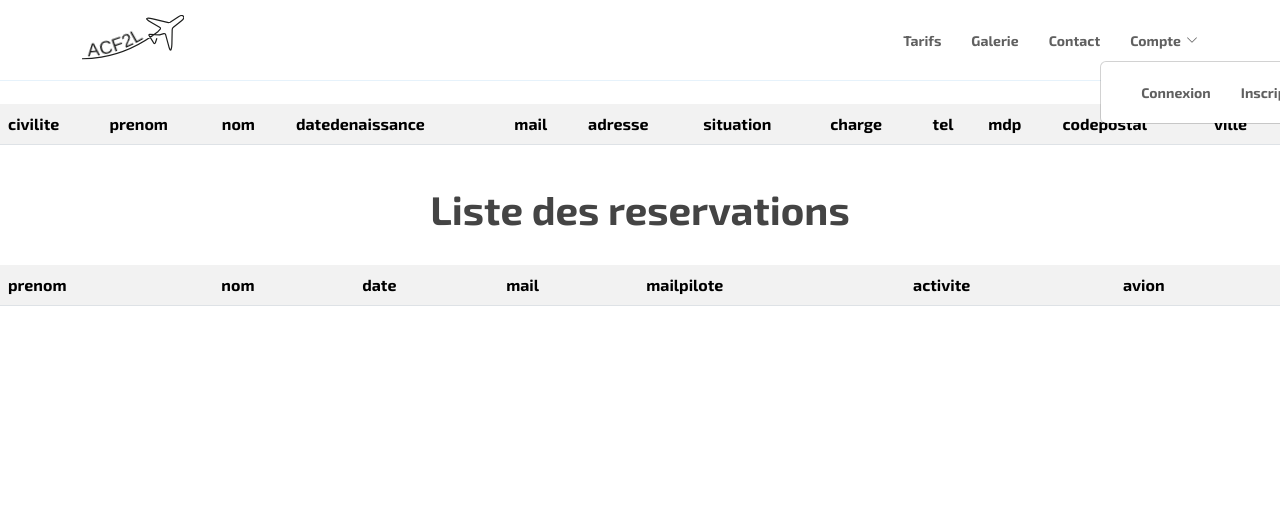
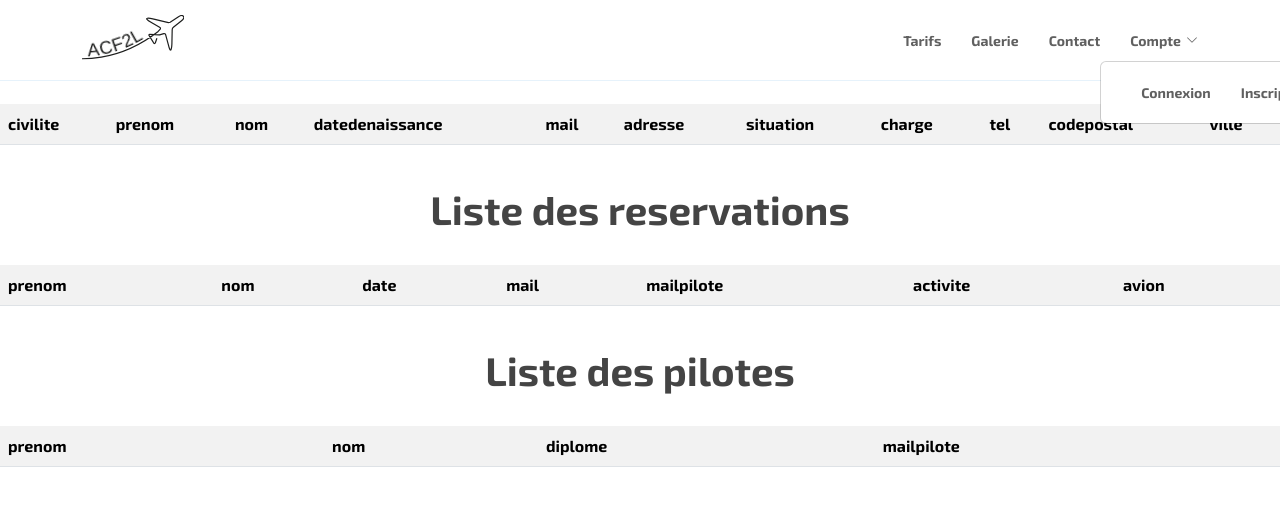
Before and after one commit to Karlitooo03/SAE303, a PHP site: page /membres.php in a window 1280 px wide. Shown: the top 506 px of the page. Run offline with PHP 8.4, Linux system fonts and the light colour scheme; data that the repository does not hold is empty.

Commit message:
back modis 2

```diff
--- a/compte.php
+++ b/compte.php
@@ -3,7 +3,7 @@ session_start();
 
 require_once "poo_repository.php";
 require_once "poo_models.php";
-
+/*
 if (!isset($_SESSION['mail'])) {
     header('Location: index.php');
     exit;
@@ -30,7 +30,7 @@ if ($updatedUser) {
 }
 
 var_dump($_SESSION['mail']) ;
-
+*/
 $mail = $_SESSION['mail'];
 $nom = $_SESSION['nom'];
 $tel = $_SESSION['tel'];
--- a/membres.php
+++ b/membres.php
@@ -1,6 +1,8 @@
 <?php
 session_start();
 //require_once "exec.php";
+error_reporting(E_ERROR | E_PARSE); //Enleve les Warining
+
 require_once "poo_models.php";
 require_once "poo_repository.php";
 ?>
@@ -12,7 +14,7 @@ require_once "poo_repository.php";
 */
 function afficherTable($table, $colonnes)
 {
-    try {
+   // try {
         $modele = new Model($table);
         $repository = new Repository($modele->getTable());
 
@@ -35,18 +37,19 @@ function afficherTable($table, $colonnes)
             echo '</tr>';
         }
 
-        echo '</table>';
+        echo '</table>';/*
     } catch (PDOException $e) {
-        die($e->getMessage());
+        //die($e->getMessage());*/
     }
-}
+//}
 
 // Afficher le tableau des adhérents
-    $colonnesAdherents = ['civilite', 'prenom', 'nom', 'datedenaissance', 'mail', 'adresse', 'situation', 'charge', 'tel', 'mdp', 'codepostal', 'ville'];
+    $colonnesAdherents = ['civilite', 'prenom', 'nom', 'datedenaissance', 'mail', 'adresse', 'situation', 'charge', 'tel', 'codepostal', 'ville'];
     //afficherTable('adherents', $colonnesAdherents);
 
     $colonnesReservations = ['prenom', 'nom', 'date', 'mail', 'mailpilote', 'activite', 'avion'];
 
+    $colonnesPilotes = ['prenom', 'nom', 'diplome', 'mailpilote'];
 ?>
 <!DOCTYPE html>
 <html lang="en">
@@ -93,6 +96,9 @@ function afficherTable($table, $colonnes)
                 font-size: 106px;
                 fill: #1d1e1d;
                 font-family: Helvetica;
+
+
+
               }
             </style>
           </defs>
@@ -125,12 +131,18 @@ function afficherTable($table, $colonnes)
     </div>
   </header>
   <body>
-    <div>
+    <div id="aff">
     <?php afficherTable('adherents', $colonnesAdherents); ?>
+    </div>
+
     <div>
     <?php afficherTable('reservations', $colonnesReservations); ?>
     </div>
+    <div>
+
+    <?php afficherTable('pilotes', $colonnesPilotes);?>
     </div>
+
   </body>
             </body>
             </html>
--- a/poo_repository.php
+++ b/poo_repository.php
@@ -53,7 +53,7 @@ class Repository extends Model
 
 		$sql = "INSERT INTO " . $this->table . '(' . $champs . ')' . " VALUES (" . $valeurs . ")";
 
-		echo $sql;
+		//echo $sql;
 
 		$statt = $this->db->prepare($sql);
 
```
Also changed, not shown: connexion.php (+5 -2 lines).
